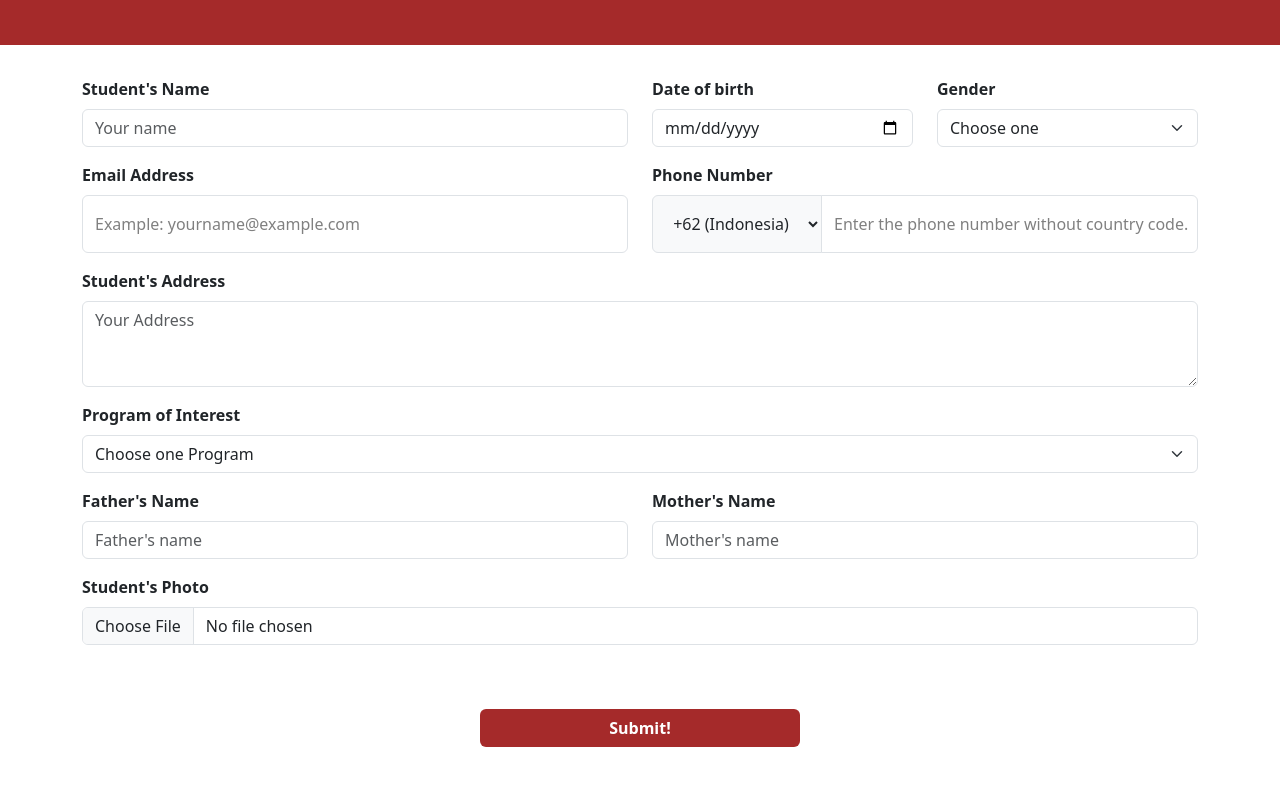
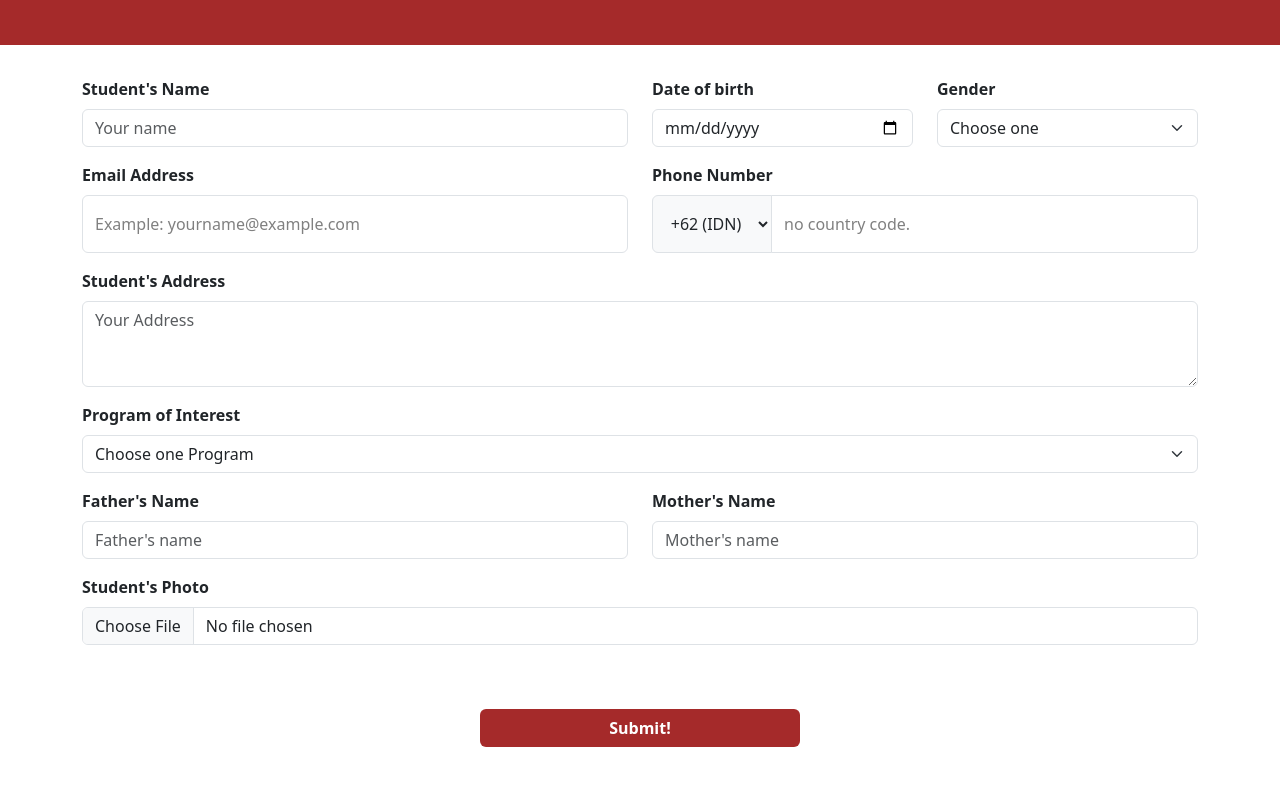
Before and after one commit to trfyrt/Registration-Form, a plain HTML site: page index.html in a window 1280 px wide. Shown: the part 115-900 px from the top of the page. Drawn offline with nearby package versions, Linux system fonts and the light colour scheme.

Commit message:
Update index.html

```diff
--- a/index.html
+++ b/index.html
@@ -75,16 +75,16 @@
                                 <div class="input-group">
                                     <select class="input-group-text" id="addon-wrapping" name="countryCode">
                                         <option value="" disabled>...</option>
-                                        <option value="+60">+60 (Malaysia)</option>
-                                        <option value="+61">+61 (Australia)</option>
-                                        <option value="+62" selected>+62 (Indonesia)</option>
-                                        <option value="+63">+63 (Philippines)</option>
-                                        <option value="+64">+64 (Pitcairn)</option>
+                                        <option value="+60">+60 (MYS)</option>
+                                        <option value="+61">+61 (AUS)</option>
+                                        <option value="+62" selected>+62 (IDN)</option>
+                                        <option value="+63">+63 (PHL)</option>
+                                        <option value="+64">+64 (PCN)</option>
                                         <option value="" disabled>...</option>
                                     </select>
                                     <div class="form-floating">
                                         <input name="phone" type="tel" class="form-control" id="phone" pattern="[0-9]{8,11}$" placeholder="Phone Number" >
-                                        <label for="phone" style="color: grey;">Enter the phone number without country code.</label>
+                                        <label for="phone" style="color: grey;">no country code.</label>
                                     </div>
                                 </div>
                             </div>
@@ -125,6 +125,7 @@
                             </div>
                         </div>
 
+                    <!-- field untuk mengisi nama ibu -->
                         <div class="col-md-6 col-sm-12">
                             <div class="mb-3">
                                 <label for="mother" class="form-label"><b>Mother's Name</b></label>
```
